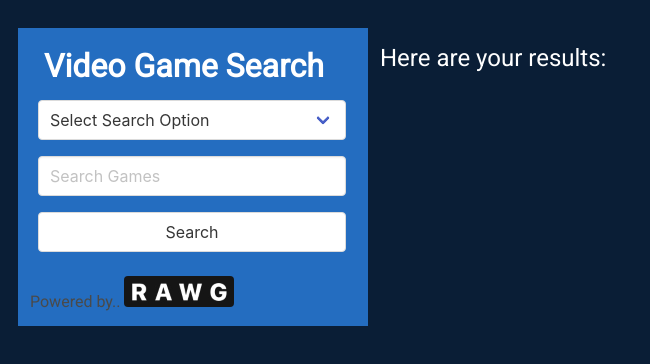
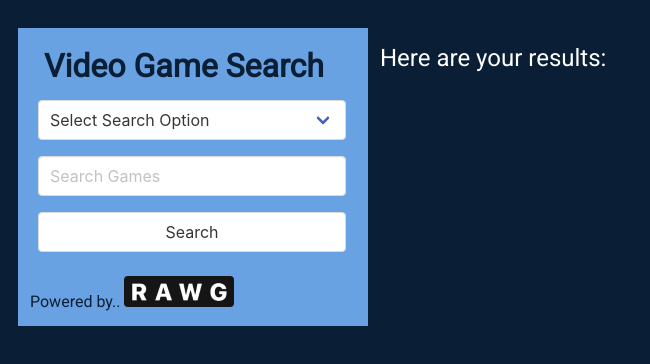
Before and after one commit to elliott-steven/project1-bootcamp, a plain HTML site: page index.html in a window 1280 px wide. Shown: the whole page, without its empty margins (0-650 px from the left). Drawn offline with nearby package versions, Linux system fonts and the light colour scheme.

Commit message:
added comments and removed console log for game data

```diff
--- a/css/style.css
+++ b/css/style.css
@@ -18,17 +18,17 @@ body {
 
 .sideBar {
     max-width: 350px;
-    background-color: #246dc0;
+    background-color: #69A2E2;
     padding-right: 30px;
 }
 
 
 .title {
-    color: white;
+    color: #0A1E36;
 }
 
 .backBtn {
-    color: black;
+    color: #000000;
 }
 
 img {
@@ -43,15 +43,19 @@ img {
 
 .resultTitle {
     font-size: x-large;
-    color: white;
+    color: #ffffff;
 }
 .cardStyle {
     background-color: #f1f6fc;
     border-radius: 10px;
     border-style: double;
-    border-color: rgb(148, 167, 185);
+    border-color: #94a7b9;
     margin: 10px;
     padding: 5px;
     align-content: center;
     max-width: 360px;
 }
+
+.logo {
+    color: #0a1e36;
+}
--- a/index.html
+++ b/index.html
@@ -6,7 +6,7 @@
     <meta name="viewport" content="width=device-width, initial-scale=1.0" />
     <!--This is the Bulma cdn-->
     <link rel="stylesheet" href="https://cdn.jsdelivr.net/npm/bulma@0.9.1/css/bulma.min.css">
-    <!--I like this font-->
+    <!--Google Fonts-->
     <link rel="preconnect" href="https://fonts.gstatic.com">
     <link href="https://fonts.googleapis.com/css2?family=Roboto&display=swap" rel="stylesheet">
     <link href="https://fonts.googleapis.com/css2?family=Fira+Sans:wght@400&family=Merriweather:wght@700&display=swap"
@@ -16,14 +16,13 @@
 </head>
 
 <body>
-    <!-- -->
+    <!--Sidebar-->
     <section class="wrapper">
         <div class="columns">
             <div class="column sideBar">
                 <h1 class="title m-2 has-text-centered">
                     Video Game Search
                 </h1>
-
                 <form id="search-form">
                     <div class="select is-fullwidth m-2">
                         <select id="format-input">
@@ -33,20 +32,19 @@
                         </select>
                     </div>
                     <input id="search-input" class="input m-2" type="text" placeholder="Search Games">
-
                     <button class="button is-fullwidth m-2 searchBtn">Search</button>
                 </form>
                 <!--game search history placeholder. Currently not in use. JS not working correctly-->
                 <div class="content" id="game-history"></div>
-                <div class="logo">Powered by.. <a href="http://www.rawg.io"><img src="./img/rawg-logo.png"></a></div>
-
+                <!--Rawg link for using API-->
+                <div class="logo">Powered by.. <a href="http://www.rawg.io"><img src="./img/rawg-logo.png"
+                            alt="Rawg Logo"></a></div>
             </div>
-
+            <!--Section for displaying search results-->
             <div class="column">
                 <h2 class="resultTitle">Here are your results:<span id="result-text"></span></h2>
                 <div class="resultCard is-flex is-flex-wrap-wrap" id="result-content"></div>
             </div>
-        </div>
         </div>
     </section>
 
```
Also changed, not shown: js/script.js (+5 -2 lines).
